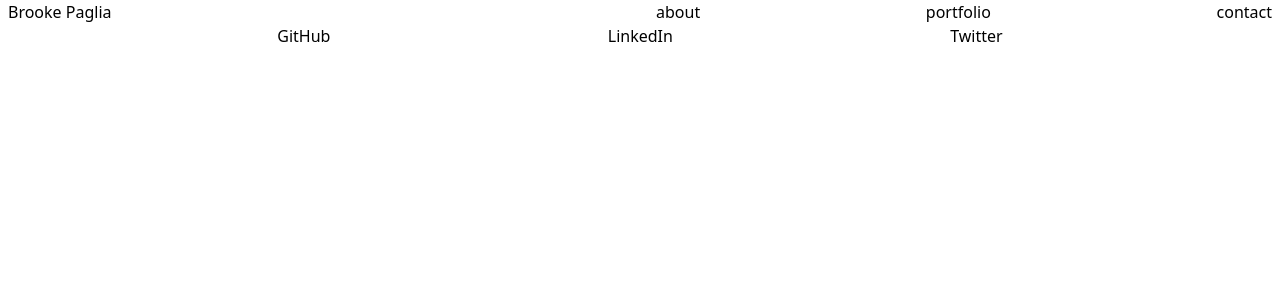
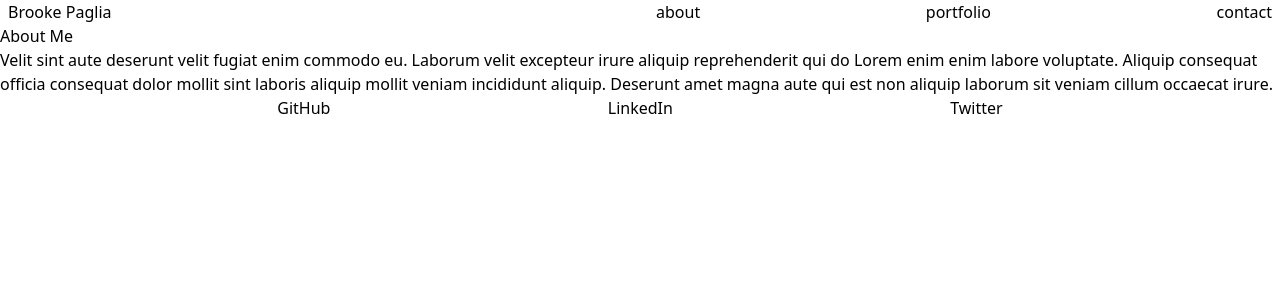
Before and after one commit to BrookesCodeStuff/react-personal-portfolio, a React (Create React App) app: page / in a window 1280 px wide. Shown: the top 300 px of the page. Built offline with nearby package versions, Linux system fonts and the light colour scheme.

Commit message:
add basic About component to App

```diff
--- a/src/App.js
+++ b/src/App.js
@@ -1,5 +1,6 @@
 import React, { useState } from "react";
 import Nav from "./components/Nav";
+import About from "./components/About";
 import Footer from "./components/Footer";
 
 function App() {
@@ -14,7 +15,9 @@ function App() {
         currentLink={currentLink}
         setCurrentLink={setCurrentLink}
       />
-      <main></main>
+      <main>
+        <About />
+      </main>
       <Footer />
     </>
   );
--- /dev/null
+++ b/src/components/About.js
@@ -0,0 +1,18 @@
+import React from "react";
+
+function About() {
+  return (
+    <div>
+      <h1>About Me</h1>
+      <p>
+        Velit sint aute deserunt velit fugiat enim commodo eu. Laborum velit
+        excepteur irure aliquip reprehenderit qui do Lorem enim enim labore
+        voluptate. Aliquip consequat officia consequat dolor mollit sint laboris
+        aliquip mollit veniam incididunt aliquip. Deserunt amet magna aute qui
+        est non aliquip laborum sit veniam cillum occaecat irure.
+      </p>
+    </div>
+  );
+}
+
+export default About;
```
